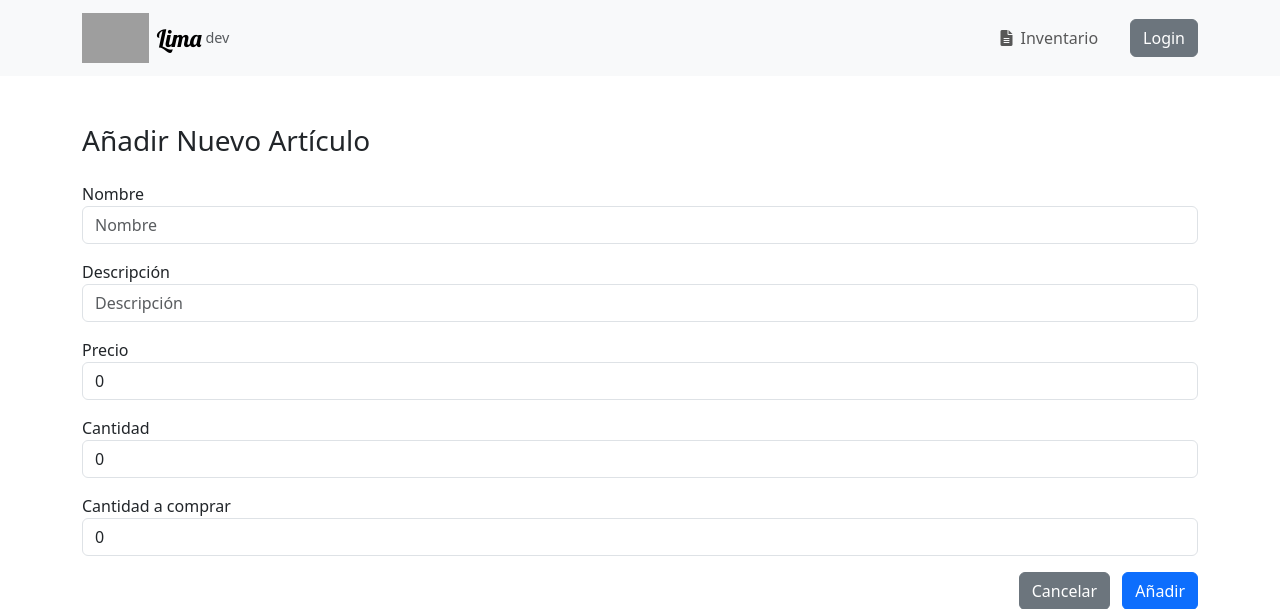
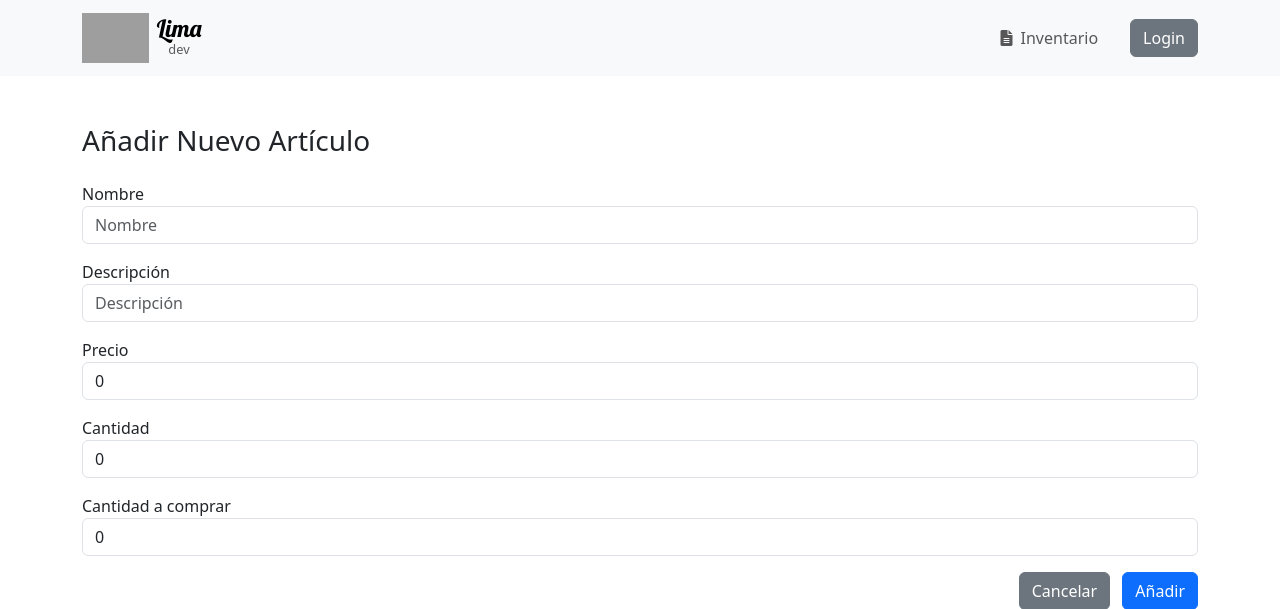
Before and after one commit to R-dVL/lima, a Django app: page /inventory/create/ in a window 1280 px wide. Shown: the top 609 px of the page. Run offline with Django 4.2, Linux system fonts and the light colour scheme; some libraries are stand-ins or nearby versions; grey boxes are pictures that could not be loaded.

Commit message:
Relocate version in navbar (#17)

```diff
--- a/app/templates/_navbar.html
+++ b/app/templates/_navbar.html
@@ -4,8 +4,10 @@
     <div class="container">
         <a class="navbar-brand d-flex align-items-center" href="/">
             <img id="lima-logo" src="{% static 'assets/icons/favicon.svg' %}" alt="Logo" draggable="false" height="50" />
-            <span class="ms-2 lobster-font" style="font-size: 1.5rem;">Lima</span>
-            <span class="text-muted ms-1" style="font-size: 0.9rem;">{{ APP_VERSION }}</span>
+            <div class="d-flex flex-column align-items-center ms-2">
+                <span class="lobster-font" style="font-size: 1.5rem; line-height: 1;">Lima</span>
+                <span class="text-muted" style="font-size: 0.8rem; margin-top: 0px;">{{ APP_VERSION }}</span>
+            </div>
         </a>
         <button class="navbar-toggler" type="button" data-bs-toggle="collapse" data-bs-target="#navbarSupportedContent" aria-controls="navbarSupportedContent" aria-expanded="false" aria-label="Toggle navigation">
             <i class="fas fa-bars"></i>
```
